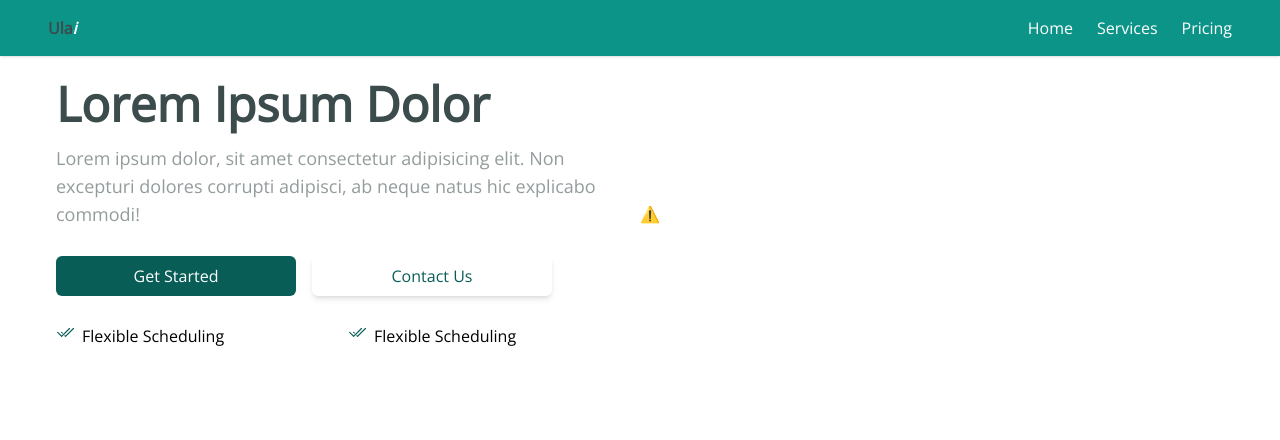
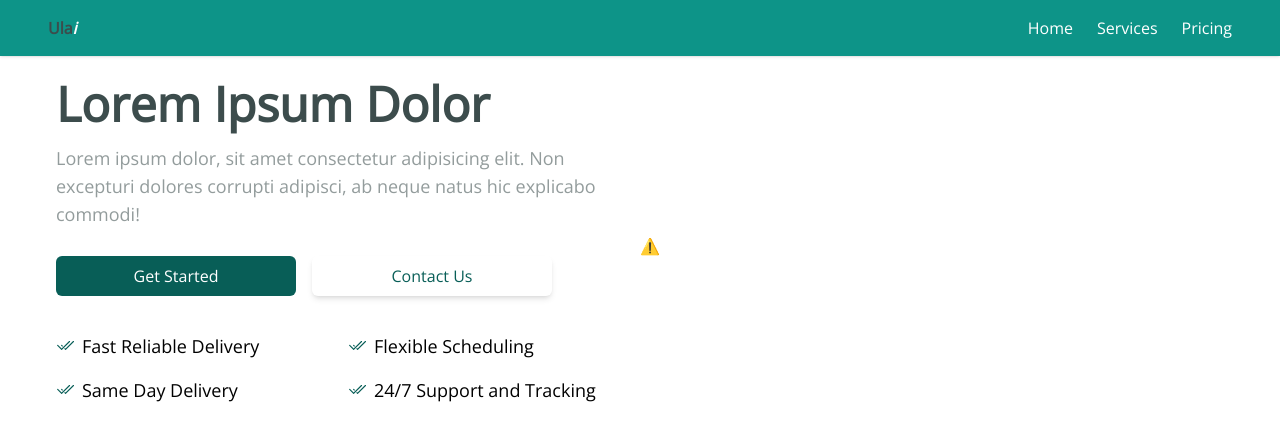
Before and after one commit to TamaniPhiri/WebUI-4, a React (Vite) app: page / in a window 1280 px wide. Shown: the top 440 px of the page. Built offline with nearby package versions, Linux system fonts and the light colour scheme; no server answers.

Commit message:
hero section

```diff
--- a/src/Components/Hero.jsx
+++ b/src/Components/Hero.jsx
@@ -29,18 +29,34 @@ const Hero = () => {
                 </div>
             </div>
 
-            {/*Options*/}
-            <div className='flex-row flex items-center w-full'>
-                <div className='w-1/2 flex flex-row'>
+            {/*Options 1*/}
+            <div className='flex-row flex items-center w-full py-2'>
+                <div className='w-1/2 flex flex-row items-center'>
                     <BsCheck2All className='text-[#085e57] text-lg '/>
-                    <p className='pl-2'>
+                    <p className='pl-2 text-sm md:text-lg'>
+                        Fast Reliable Delivery
+                    </p>
+                </div>
+                <div className='w-1/2 flex flex-row items-center'>
+                    <BsCheck2All className='text-[#085e57] text-lg '/>
+                    <p className='pl-2 text-sm md:text-lg'>
                         Flexible Scheduling
                     </p>
                 </div>
-                <div className='w-1/2 flex flex-row'>
+            </div>
+
+            {/*Options 2*/}
+            <div className='flex-row flex items-center w-full py-2'>
+                <div className='w-1/2 flex flex-row items-center'>
                     <BsCheck2All className='text-[#085e57] text-lg '/>
-                    <p className='pl-2'>
-                        Flexible Scheduling
+                    <p className='pl-2 text-sm md:text-lg'>
+                        Same Day Delivery
+                    </p>
+                </div>
+                <div className='w-1/2 flex flex-row items-center'>
+                    <BsCheck2All className='text-[#085e57] text-lg '/>
+                    <p className='pl-2 text-sm md:text-lg'>
+                        24/7 Support and Tracking
                     </p>
                 </div>
             </div>
```
